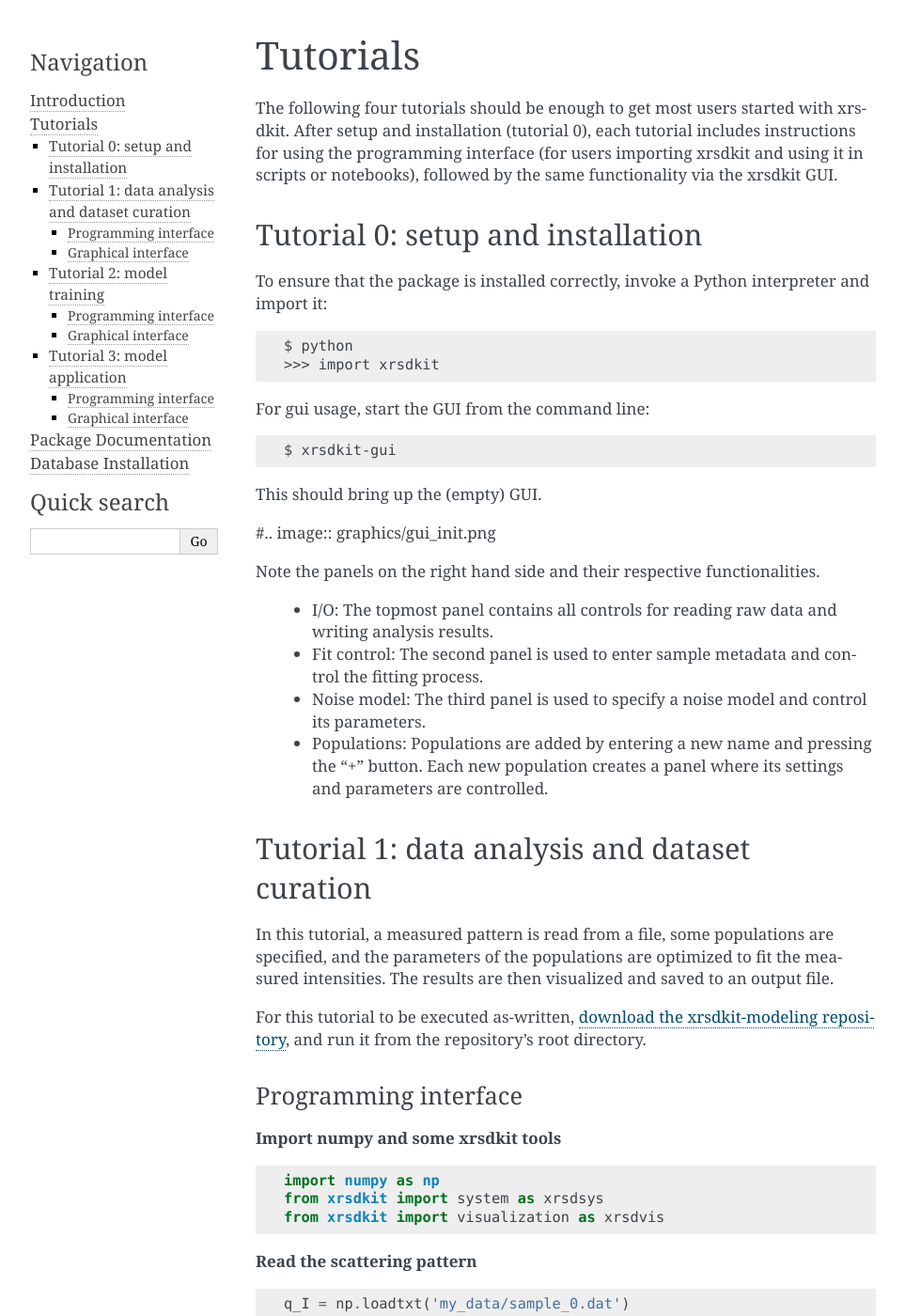
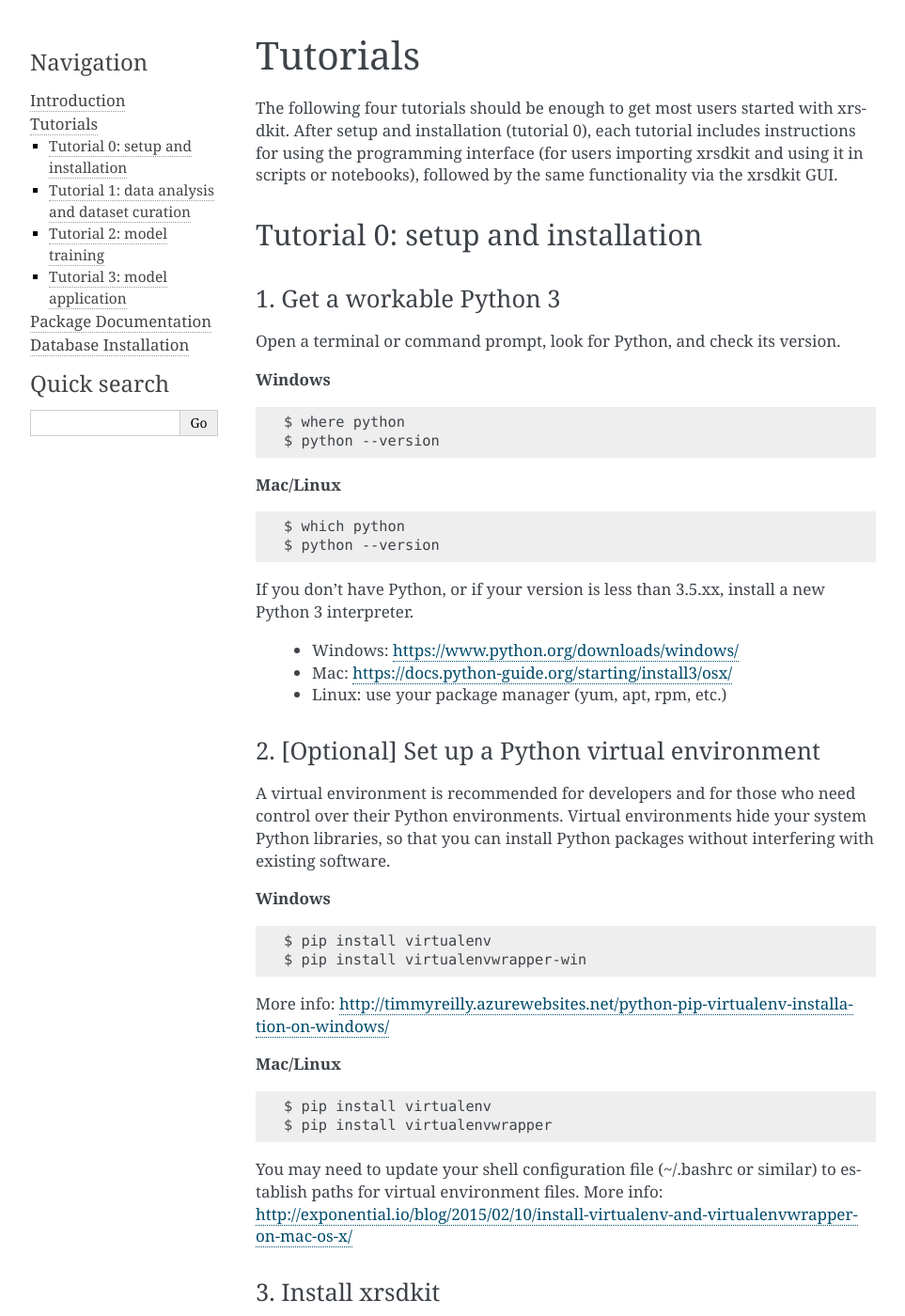
Before and after one commit to scattering-central/xrsdkit, a Sphinx documentation site: the page built from doc/tutorials.rst, in a window 1280 px wide and 1400 px high. Shown: the whole window at 94% size, without its empty margins (148-1111 px from the left). Built offline with Sphinx 7.4.7, drawn with Linux system fonts in a browser that asks for light colours; some of the changed text lies outside the part shown.

Commit message:
filled out tutorial 0

```diff
--- a/doc/index.rst
+++ b/doc/index.rst
@@ -10,7 +10,7 @@
 Contents:
 
 .. toctree::
-   :maxdepth: 3
+   :maxdepth: 2
 
    introduction
    tutorials
--- a/doc/tutorials.rst
+++ b/doc/tutorials.rst
@@ -15,19 +15,95 @@
 Tutorial 0: setup and installation
 ----------------------------------
 
+
+1. Get a workable Python 3
+..........................
+
+Open a terminal or command prompt,
+look for Python,
+and check its version.
+
+**Windows** ::
+
+    $ where python
+    $ python --version
+
+**Mac/Linux** ::
+
+    $ which python
+    $ python --version
+
+If you don't have Python,
+or if your version is less than 3.5.xx,
+install a new Python 3 interpreter.
+
+    - Windows: https://www.python.org/downloads/windows/
+    - Mac: https://docs.python-guide.org/starting/install3/osx/
+    - Linux: use your package manager (yum, apt, rpm, etc.)
+
+
+2. [Optional] Set up a Python virtual environment
+.................................................
+
+A virtual environment is recommended for developers
+and for those who need control over their Python environments.
+Virtual environments hide your system Python libraries,
+so that you can install Python packages without interfering with existing software.
+
+**Windows** ::
+
+    $ pip install virtualenv
+    $ pip install virtualenvwrapper-win
+
+More info: http://timmyreilly.azurewebsites.net/python-pip-virtualenv-installation-on-windows/
+
+**Mac/Linux** ::
+
+    $ pip install virtualenv
+    $ pip install virtualenvwrapper
+
+You may need to update your shell configuration file
+(~/.bashrc or similar) to establish paths for virtual environment files.
+More info: http://exponential.io/blog/2015/02/10/install-virtualenv-and-virtualenvwrapper-on-mac-os-x/
+
+
+3. Install xrsdkit
+..................
+
+If using virtual environments, create one: ::
+
+    $ mkvirtualenv xrsdkit
+
+If the virtual environment already exists, activate it: ::
+
+    $ workon xrsdkit
+
+Use pip to install xrsdkit: ::
+
+    $ pip install xrsdkit
+
+Note, you can deactivate the virtual environment later by: ::
+
+    $ deactivate
+
+
+4. Check functionality
+......................
+
 To ensure that the package is installed correctly,
-invoke a Python interpreter and import it::
+invoke the Python interpreter and import it: ::
 
     $ python
     >>> import xrsdkit
 
-For gui usage, start the GUI from the command line::
+For gui usage, start the GUI from the command line: ::
 
     $ xrsdkit-gui
 
 This should bring up the (empty) GUI.
 
 #.. image:: graphics/gui_init.png
+# TODO: blank gui with frames labeled.
 
 Note the panels on the right hand side
 and their respective functionalities.
```
